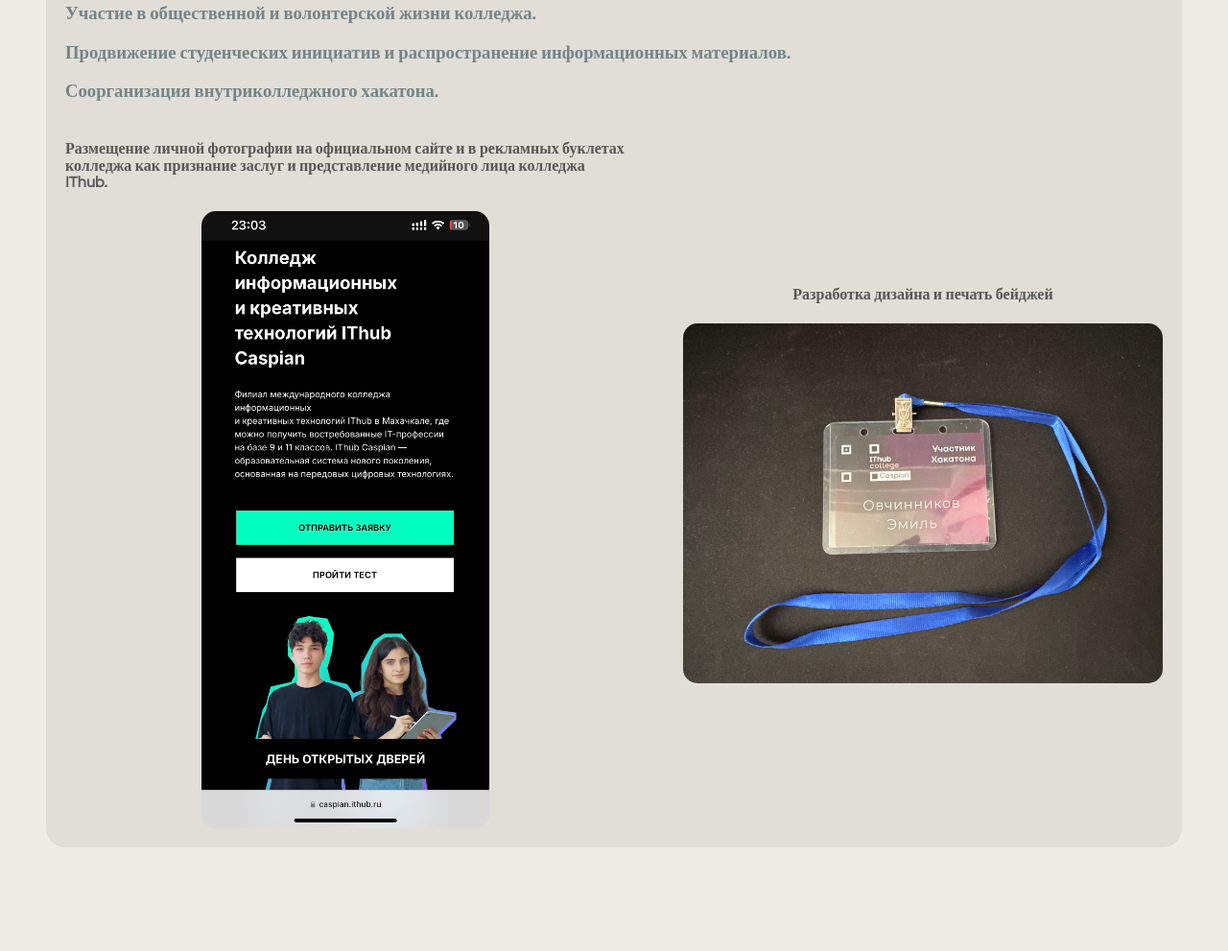
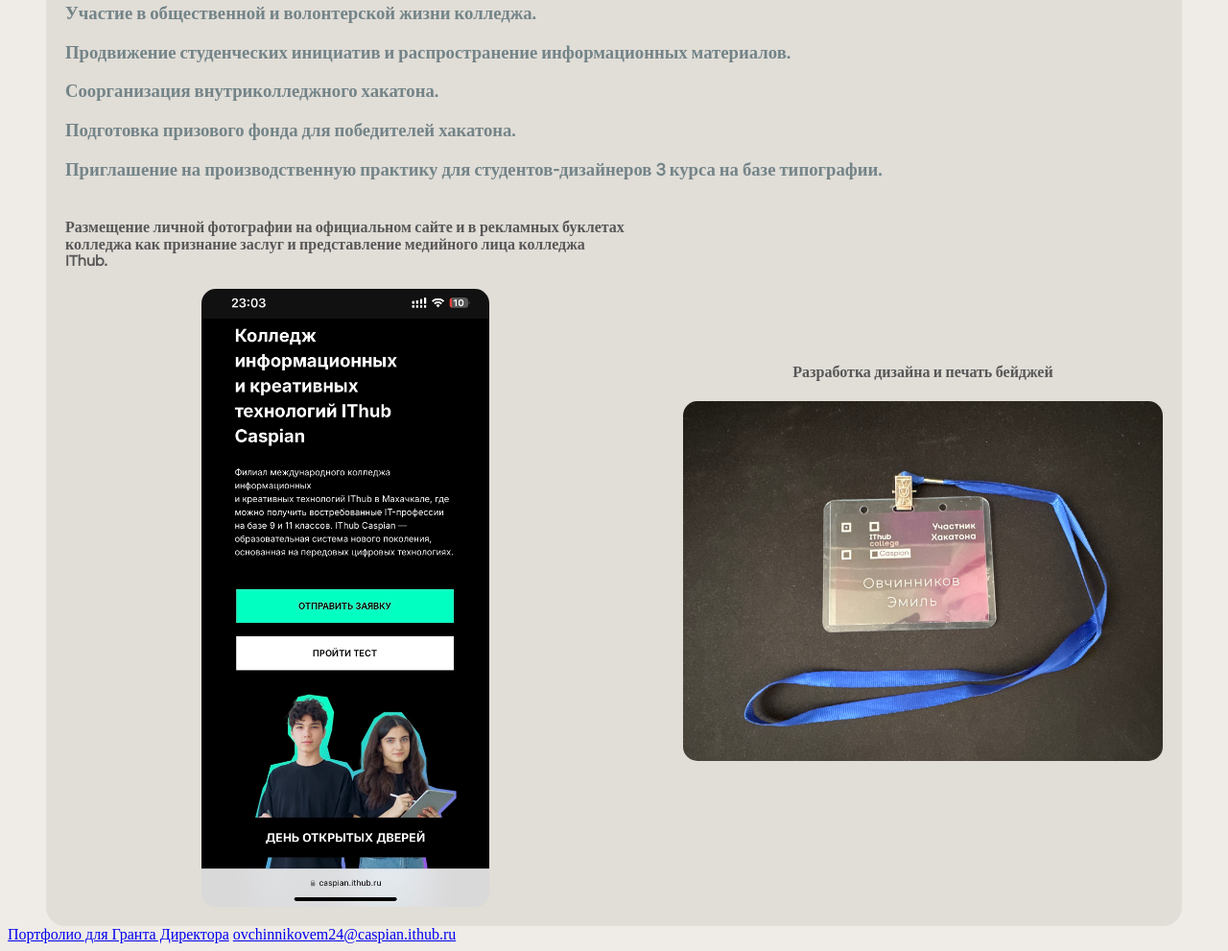
Before and after one commit to quential/grant, a website: page index.html in a window 1280 px wide. Shown: the part 1520-2511 px from the top of the page at 96% size. Before the commit the page ends 2411 px from the top, so only its background shows below. Drawn offline with Linux system fonts and the light colour scheme.

Commit message:
Изменения

```diff
--- a/index.html
+++ b/index.html
@@ -51,6 +51,9 @@
             <h3>Участие в общественной и волонтерской жизни колледжа.</h3>
             <h3>Продвижение студенческих инициатив и распространение информационных материалов.</h3>
             <h3>Соорганизация внутриколледжного хакатона.</h3>
+            <h3>Подготовка призового фонда для победителей хакатона.</h3>
+            <h3>Приглашение на производственную практику для студентов-дизайнеров 3 курса на базе типографии.</h3>
+
             <div class="show_3_img">
                 <div class="show_3_img_1 block">
                     <h4>Размещение личной фотографии на официальном сайте и в рекламных буклетах<br>колледжа как признание заслуг и представление медийного лица колледжа IThub.</h4>
@@ -71,6 +74,10 @@
     <img class="modal-content" id="modalImage">
 </div>
 
+<footer class="footer">
+    <a href="index.html">Портфолио для Гранта Директора</a>
+    <a href="mailto:ovchinnikovem24@caspian.ithub.ru">ovchinnikovem24@caspian.ithub.ru</a>
+</footer>
 <script src="script.js"></script>
 </body>
 </html>
```
